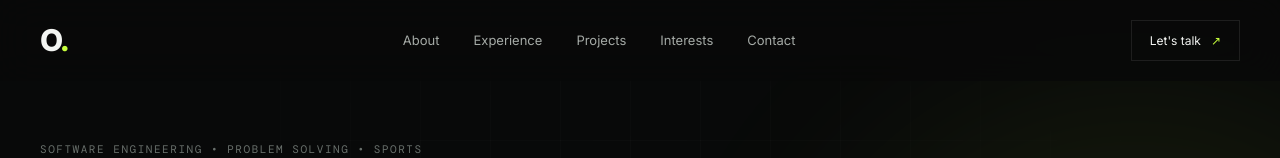
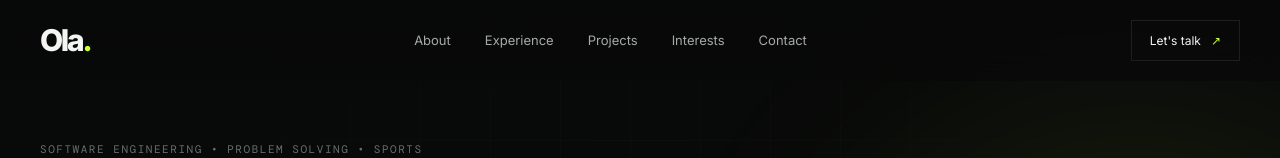
Before and after one commit to olajireolabode/olajireolabode.github.io, a plain HTML site: page index.html in a window 1280 px wide. Shown: the top 158 px of the page. Drawn offline with nearby package versions, Linux system fonts and the light colour scheme; a script that the page names is missing.

Commit message:
Update index.html

```diff
--- a/index.html
+++ b/index.html
@@ -30,7 +30,7 @@
     <div class="nav-container">
 
       <a href="#home" class="logo">
-        O<span>.</span>
+        Ola<span>.</span>
       </a>
 
       <nav class="nav-links" id="navLinks">
```
